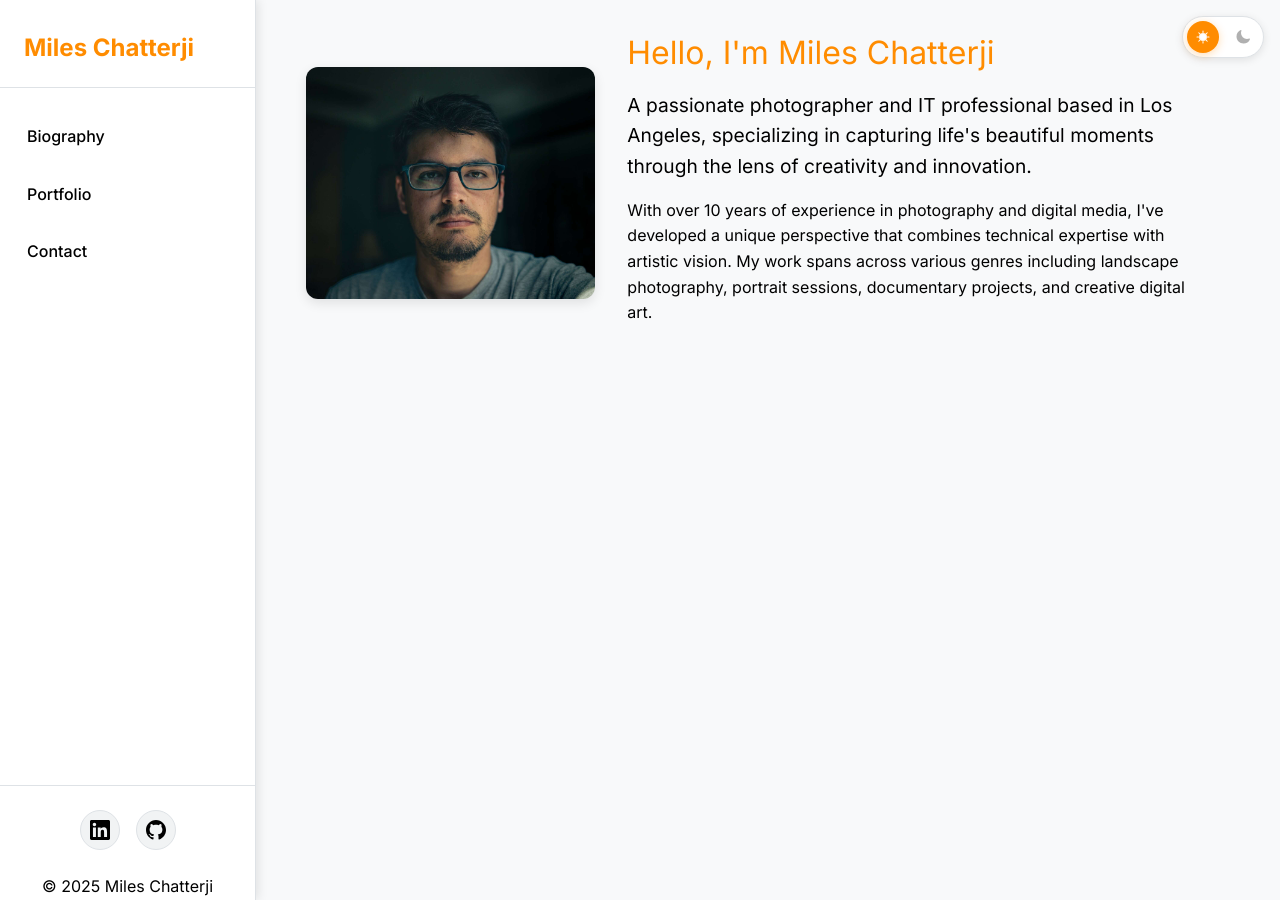
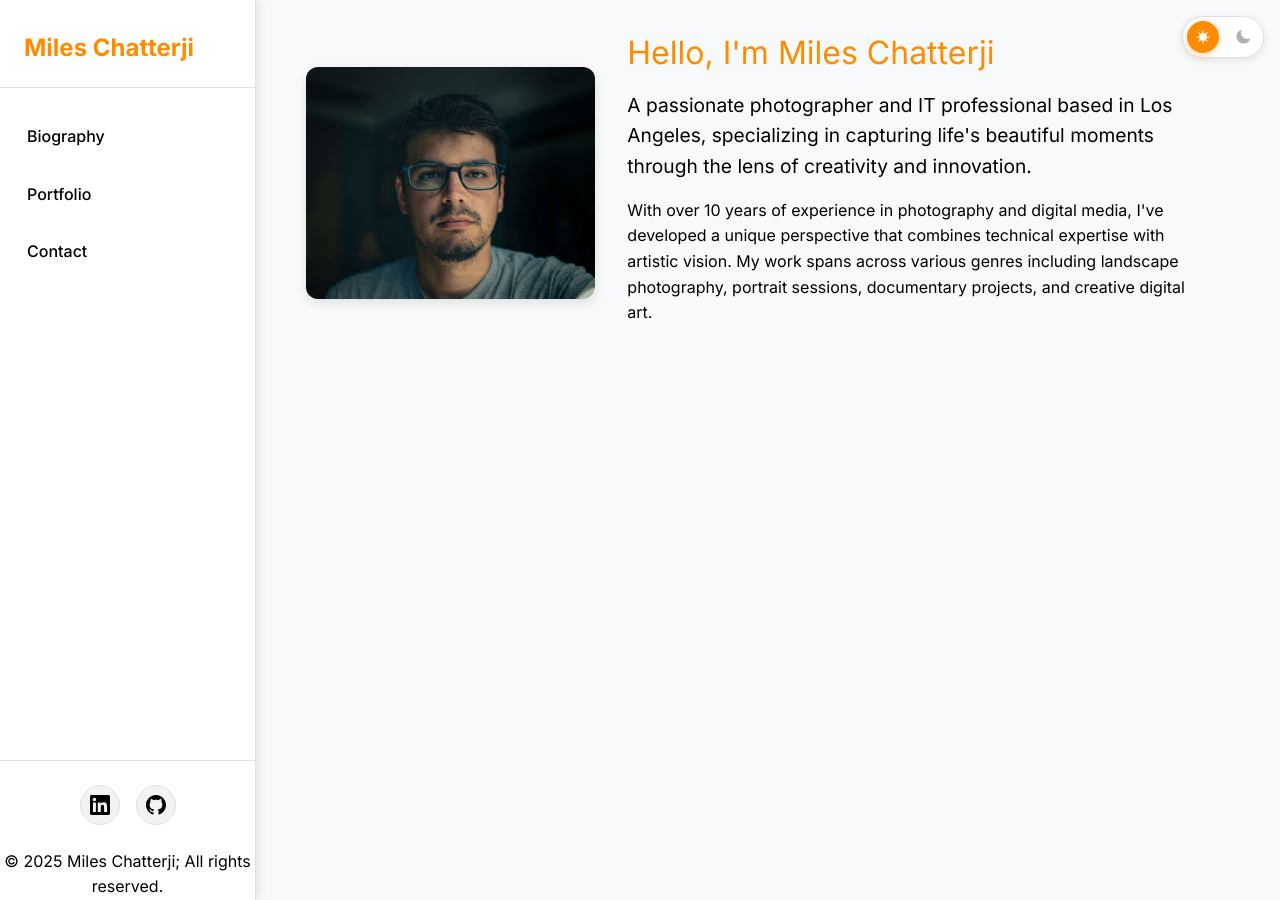
Before and after one commit to MilesChatterji/Prod-GHPages-mileschatterji.com, a Jekyll site: the page built from index.html, in a window 1280 px wide. Built offline with Jekyll 4.4.1, drawn with Linux system fonts in a browser that asks for light colours; some web fonts are replaced.

Commit message:
Updated copyright

```diff
--- a/_layouts/default.html
+++ b/_layouts/default.html
@@ -83,7 +83,7 @@
                     </a>
                 </div>
             </div>
-            <center>&copy; 2025 Miles Chatterji</center>
+            <center>&copy; 2025 Miles Chatterji; All rights reserved.</center>
         </nav>
 
         <!-- Main Content Area -->
```
